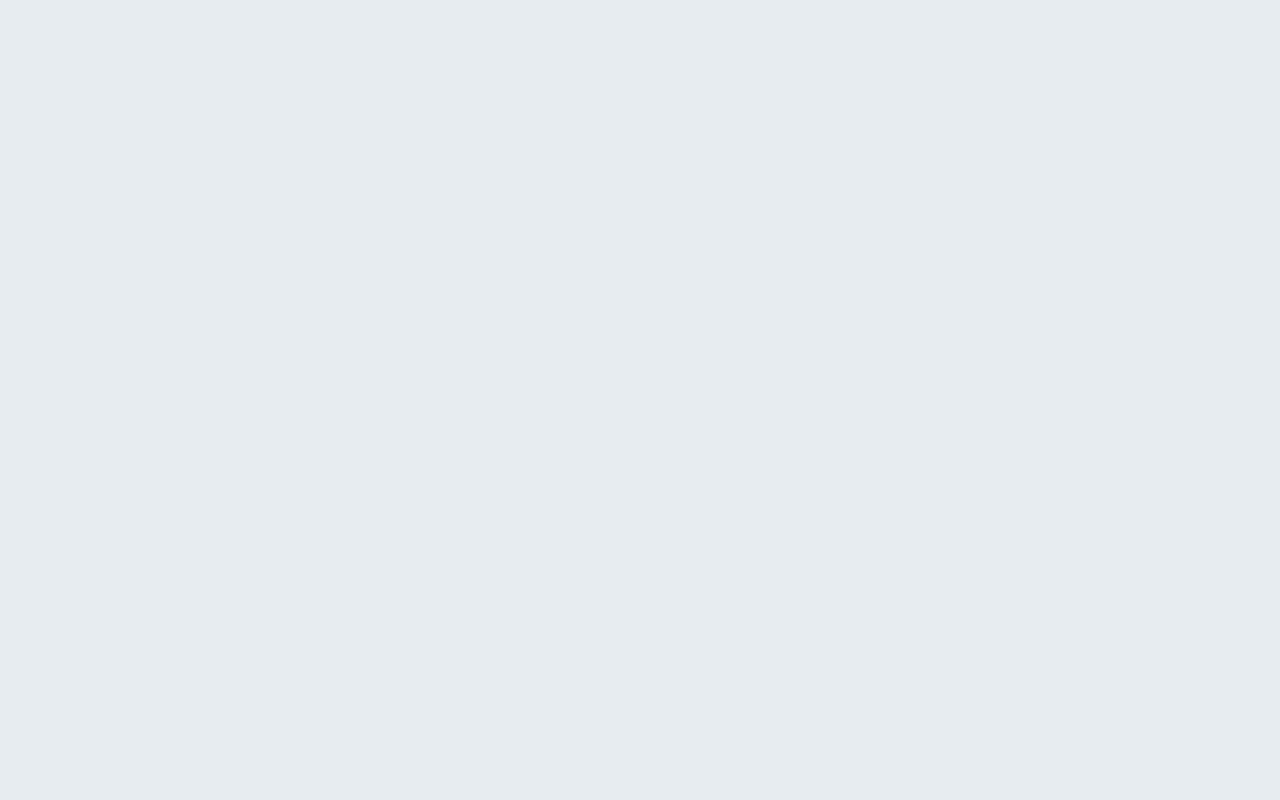
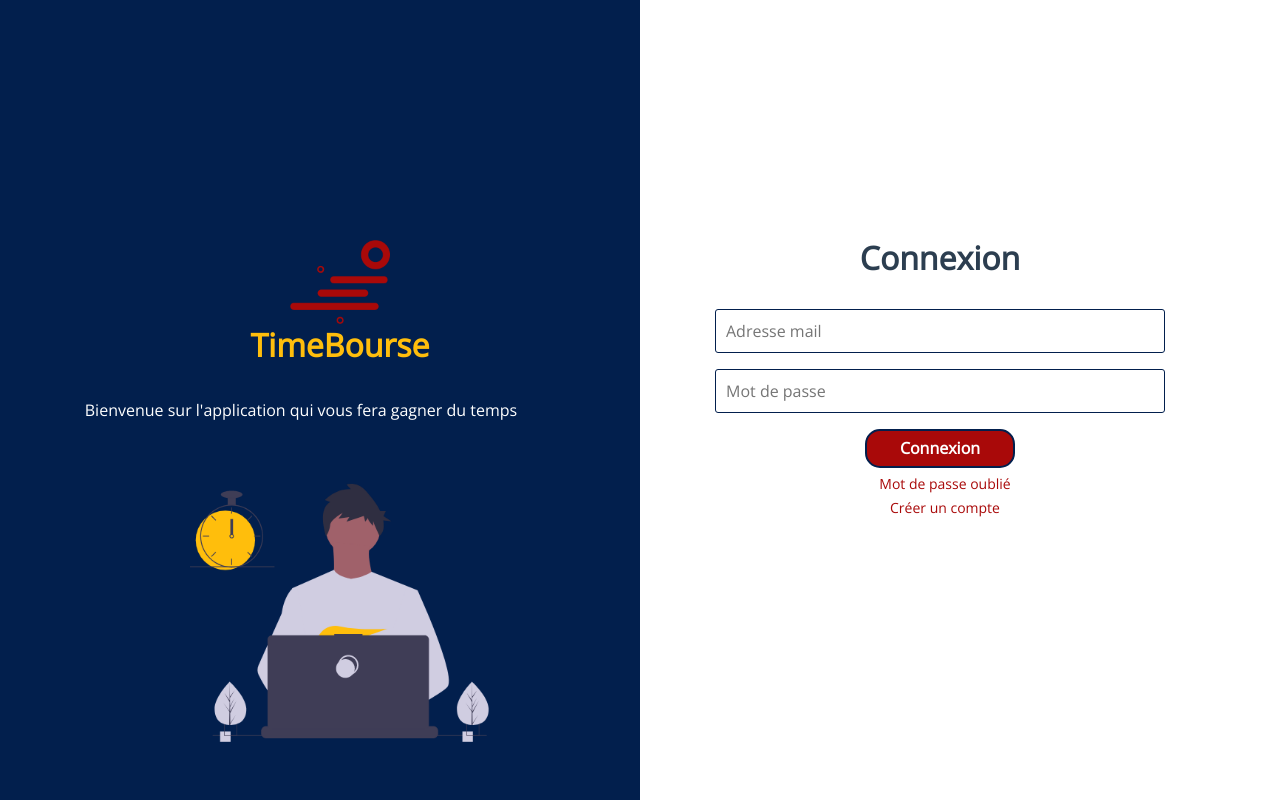
Before and after one commit to BENHASSENA/timebourse, a Vue app: page /connexion in a window 1280 px wide. Built offline with nearby package versions, Linux system fonts and the light colour scheme.

Commit message:
integration page connexion et inscription

```diff
--- a/src/assets/scss/_global.scss
+++ b/src/assets/scss/_global.scss
@@ -1,13 +1,17 @@
 // imports
 @import url('https://fonts.googleapis.com/css?family=Open+Sans');
 // colors
-$primary: #30A0EE;
+
 $error: #ef5777;
 $success: #1abc9c;
 $light: #F5F8FA;
 $medium: #657786;
 $dark: #34495E;
 $white: #fff;
+$rouge: #A90909;
+$bleu: #021F4D;
+$yellow: #FFBE0C;
+$backgroundgrey: #F9F9F7;
 
 // resets
 body {
@@ -68,12 +72,14 @@ p {
 a {
 	font-family: 'Open Sans', sans-serif;
 	text-decoration: none;
-	color: $primary;
+	font-size: 14px;
+	color: $rouge;
 	margin: 0;
+	margin-left: 10px;
 	cursor: pointer;
 
 	&:hover {
-		color: lighten($primary, 5%);
+		color: lighten($rouge, 5%);
 	}
 }
 
@@ -130,25 +136,27 @@ section {
 }
 
 .button {
-	background: $primary;
-	border: 0;
+	background: $rouge;
+	border: 2px solid $bleu;
 	outline: 0;
 	color: $white;
-	padding: 0.8rem 1rem;
+	margin-bottom: 0.5rem;
+	padding: 0.4rem 1rem;
 	min-width: 150px;
 	font-size: 16px;
-	border-radius: 3px;
+	font-weight: bold;
+	border-radius: 15px;
 	cursor: pointer;
 
 	&:hover {
-		background: lighten($primary, 5%);
+		background: lighten($rouge, 5%);
 	}
 
 	&:disabled {
 		opacity: 0.5;
 
 		&:hover {
-			background: $primary;
+			background: $rouge;
 		}
 	}
 }
@@ -172,6 +180,9 @@ section {
 }
 
 form {
+
+	width : 80%;
+
 	label {
 		display: block;
 		font-size: 16px;
@@ -185,7 +196,7 @@ form {
 		font-size: 16px;
 		padding: 10px;
 		outline: 0;
-		border: 1px solid #e6ecf0;
+		border: 1px solid $bleu;
 		border-radius: 3px;
 
 		&:focus {
--- a/src/assets/scss/_layout.scss
+++ b/src/assets/scss/_layout.scss
@@ -39,7 +39,8 @@ header {
 
   // login
   #login {
-    background: linear-gradient(to right, $primary 0%, $primary 50%, $white 50%, $white 100%);
+    background: linear-gradient(to right, $bleu 0%, $bleu 50%, $white 50%, $white 100%);
+
 
     @media screen and (max-width: 742px) {
       height: 100vh;
@@ -60,6 +61,14 @@ header {
       color: $white;
       @media screen and (max-width: 742px) {
         display: none;
+      }
+
+      #inscription{
+        margin-top: 50px;
+      }
+
+      h1{
+        color: $yellow;
       }
 
       p {
@@ -92,8 +101,8 @@ header {
       }
 
       .extras {
-        float: right;
-        text-align: right;
+        float: center;
+        text-align: center;
 
         a {
           display: block;
@@ -149,10 +158,12 @@ header {
 
       h3 {
         margin: 0;
+        font-size: 20px;
       }
 
       p {
         margin: 15px 0;
+        font-size: 15px;
       }
 
       .error {
@@ -223,7 +234,7 @@ header {
       }
 
       .new-posts {
-        color: $primary;
+        color: $rouge;
       }
 
       p {
--- a/src/components/PasswordReset.vue
+++ b/src/components/PasswordReset.vue
@@ -2,11 +2,11 @@
   <div class="modal">
     <div class="modal-content">
       <div @click="$emit('close')" class="close">close</div>
-      <h3>Reset Password</h3>
+      <h3>Réinitialiser le mot de passe</h3>
       <div v-if="!showSuccess">
-        <p>Enter your email to reset your password</p>
+        <p>Entrer votre adresse mail pour réinitialiser votre mot de passe</p>
         <form @submit.prevent>
-          <input v-model.trim="email" type="email" placeholder="you@email.com" />
+          <input v-model.trim="email" type="email" placeholder="Adresse mail" />
         </form>
         <p v-if="errorMsg !== ''" class="error">{{ errorMsg }}</p>
         <button @click="resetPassword()" class="button">Reset</button>
--- a/src/router/index.js
+++ b/src/router/index.js
@@ -1,6 +1,6 @@
 import Vue from 'vue'
 import VueRouter from 'vue-router'
-import Dashboard from '../views/Dashboard.vue'
+import Timebourse from '../views/Timebourse.vue'
 
 
 
@@ -9,13 +9,13 @@ Vue.use(VueRouter)
 const routes = [
   {
     path: '/',
-    name: 'Dashboard',
-    component: Dashboard
+    name: 'Timebourse',
+    component: Timebourse
   },
   {
-    path: '/login',
-    name: 'Login',
-    component: () => import(/* webpackChunkName: "login" */ '../views/Login.vue')
+    path: '/connexion',
+    name: 'Connexion',
+    component: () => import(/* webpackChunkName: "connexion" */ '../views/Connexion.vue')
   },
   {
     path: '/settings',
--- a/src/store/index.js
+++ b/src/store/index.js
@@ -40,7 +40,7 @@ const store = new Vuex.Store({
       // // fetch user profile and set in state
       // dispatch('fetchUserProfile', user)
 
-      axios.post(url+'/login', {
+      axios.post(url+'/connexion', {
         email: loginForm.email,
         password: loginForm.password
       })
@@ -58,7 +58,7 @@ const store = new Vuex.Store({
       commit('setUserProfile', user)
 
       // change route to dashboard
-      if (router.currentRoute.path === '/login') {
+      if (router.currentRoute.path === '/connexion') {
         router.push('/')
       }
     },
@@ -85,7 +85,7 @@ const store = new Vuex.Store({
 
       })
       commit('setUserProfile', {})
-      router.push('/login')
+      router.push('/connexion')
     },
     async createPost({ state, commit }, post) {
       // await fb.postsCollection.add({
--- a/src/views/Login.vue
+++ b/src/views/Connexion.vue
@@ -3,20 +3,21 @@
     <PasswordReset v-if="showPasswordReset" @close="togglePasswordReset()"></PasswordReset>
     <section>
       <div class="col1">
-        <h1>Vuegram</h1>
-        <p>Welcome to the <a href="https://savvyapps.com/" target="_blank">Savvy Apps</a> sample social media web app powered by Vue.js and Firebase.
-          Build this project by checking out The Definitive Guide to Getting Started with Vue.js</p>
+        <img src="../assets/logo-timebourse-red.png" alt="logo" width="100px"/>
+        <h1>TimeBourse</h1>
+        <p>Bienvenue sur l'application qui vous fera gagner du temps  </p>
+        <img id="inscription" src="../assets/img-inscription.png" alt="image homme qui s'inscrit" width="300px"/>
       </div>
       <div :class="{ 'signup-form': !showLoginForm }" class="col2">
         <form v-if="showLoginForm" @submit.prevent>
-          <h1>Bienvenue</h1>
+          <h1>Connexion</h1>
           <div>
-            <label for="email1">Email</label>
-            <input v-model.trim="loginForm.email" type="text" placeholder="you@email.com" id="email1" />
+            <label for="email1"></label>
+            <input v-model.trim="loginForm.email" type="text" placeholder="Adresse mail" id="email1" />
           </div>
           <div>
-            <label for="password1">Mot de passe</label>
-            <input v-model.trim="loginForm.password" type="password" placeholder="******" id="password1" />
+            <label for="password1"></label>
+            <input v-model.trim="loginForm.password" type="password" placeholder="Mot de passe" id="password1" />
           </div>
           <button @click="login()" class="button">Connexion</button>
           <div class="extras">
@@ -25,22 +26,22 @@
           </div>
         </form>
         <form v-else @submit.prevent>
-          <h1>Inscription</h1>
+          <h1>Inscrivez-vous</h1>
           <div>
-            <label for="username">Nom / Pseudo</label>
-            <input v-model.trim="signupForm.username" type="text" placeholder="Nom" id="username" />
+            <label for="username"></label>
+            <input v-model.trim="signupForm.username" type="text" placeholder="Nom ou Pseudo" id="username" />
           </div>
 
           <div>
-            <label for="email2">Email</label>
-            <input v-model.trim="signupForm.email" type="text" placeholder="you@email.com" id="email2" />
+            <label for="email2"></label>
+            <input v-model.trim="signupForm.email" type="text" placeholder="Adresse mail" id="email2" />
           </div>
           <div>
-            <label for="password2">Password</label>
-            <input v-model.trim="signupForm.password" type="password" placeholder="min 6 characters" id="password2" />
+            <label for="password2"></label>
+            <input v-model.trim="signupForm.password" type="password" placeholder="Mot de passe" id="password2" />
           </div>
-          <button @click="signup()" class="button">Sign Up</button>
-          <a @click="toggleForm()">Back to Log In</a>
+          <button @click="signup()" class="button">M'inscrire</button>
+          <a @click="toggleForm()">Revenir à la connexion</a>
         </form>
       </div>
     </section>
--- a/src/views/Dashboard.vue
+++ b/src/views/Timebourse.vue
@@ -1,5 +1,5 @@
 <template>
-  <div id="dashboard">
+  <div id="timebourse">
 
     <transition name="fade">
       <CommentModal v-if="showCommentModal" :post="selectedPost" @close="toggleCommentModal()"></CommentModal>
@@ -108,16 +108,16 @@ export default {
       this.$store.dispatch('likePost', { id, likesCount })
     },
     async viewPost(post) {
-      const docs = await commentsCollection.where('postId', '==', post.id).get()
+      // const docs = await commentsCollection.where('postId', '==', post.id).get()
 
-      docs.forEach(doc => {
-        let comment = doc.data()
-        comment.id = doc.id
-        this.postComments.push(comment)
-      })
+      // docs.forEach(doc => {
+      //   let comment = doc.data()
+      //   comment.id = doc.id
+      //   this.postComments.push(comment)
+      // })
 
-      this.fullPost = post
-      this.showPostModal = true
+      // this.fullPost = post
+      // this.showPostModal = true
     },
     closePostModal() {
       this.postComments = []
```
Also changed, not shown: src/components/HelloWorld.vue (deleted, +0 -60 lines), src/assets/img-inscription.png (added), src/assets/logo-timebourse-red.png (added).
